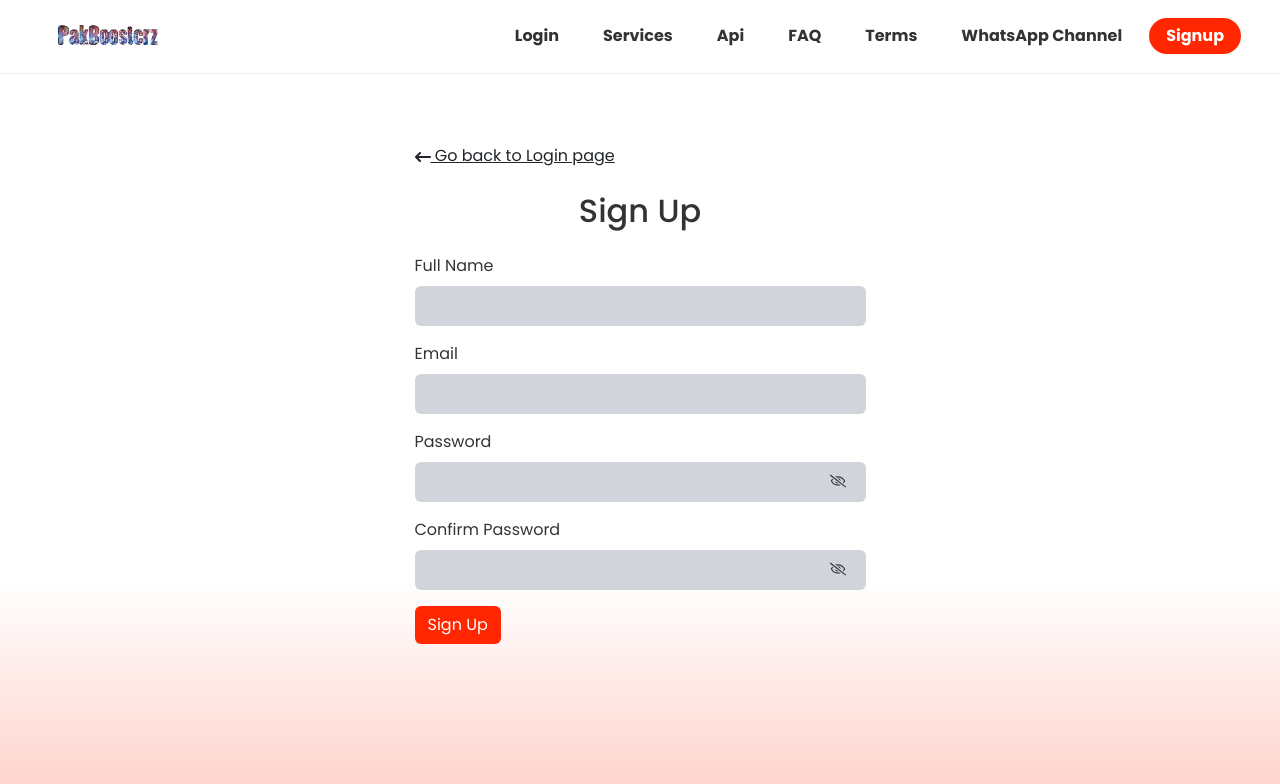
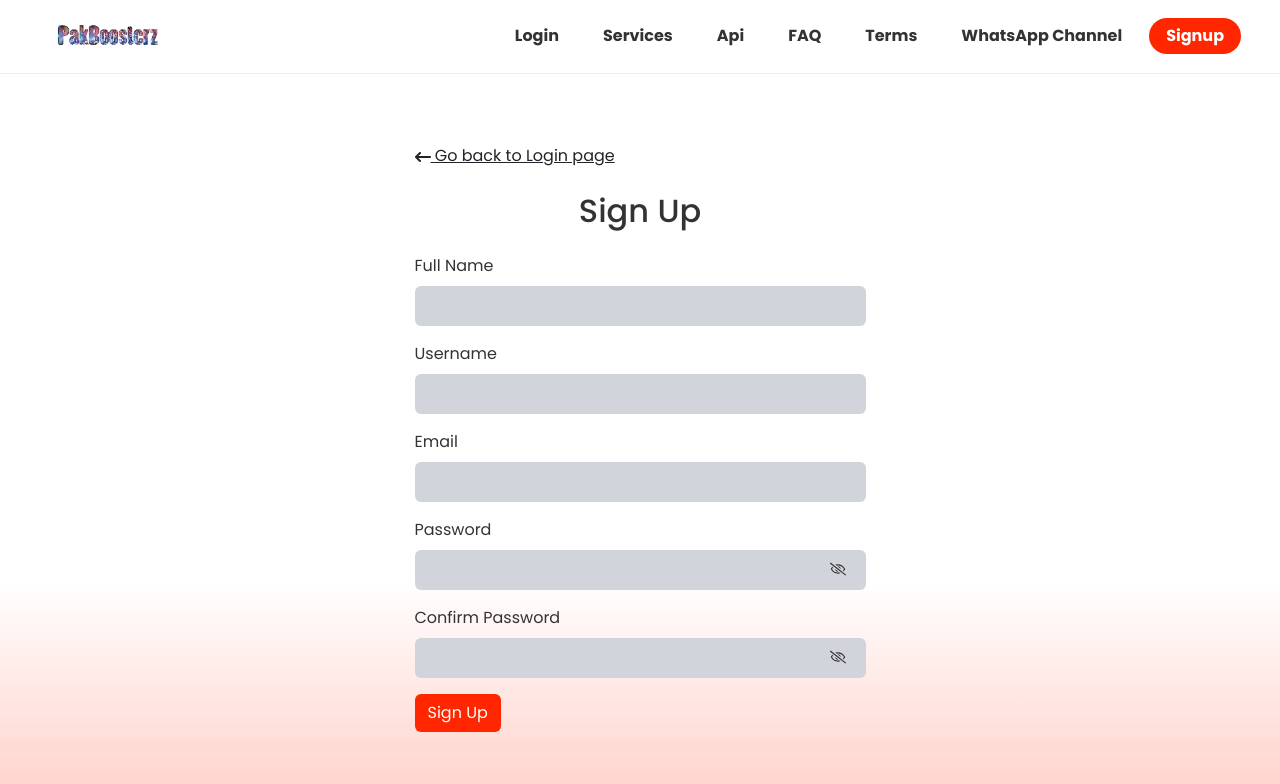
Before and after one commit to Mohsiniqbalbhatti/smm, a React (Vite) app in the folder frontend/: page /signup in a window 1280 px wide. Shown: the top 784 px of the page. Built offline with nearby package versions, Linux system fonts and the light colour scheme; no server answers.

Commit message:
updated Build

```diff
--- a/frontend/src/Guest/Signup.jsx
+++ b/frontend/src/Guest/Signup.jsx
@@ -109,6 +109,21 @@ function Signup() {
                 <span className="text-danger">{errors.fullname.message}</span>
               )}
             </div>
+            {/* USer Name */}
+            <div className="mb-3">
+              <label htmlFor="username" className="form-label">
+                Username
+              </label>
+              <input
+                type="text"
+                className="form-control p-2"
+                id="username"
+                {...register("username", { required: "Username is required" })}
+              />
+              {errors.username && (
+                <span className="text-danger">{errors.username.message}</span>
+              )}
+            </div>
 
             {/* Email */}
             <div className="mb-3">
--- a/frontend/src/Pages/AddFunds.jsx
+++ b/frontend/src/Pages/AddFunds.jsx
@@ -138,7 +138,7 @@ function AddFunds() {
   return (
     <div className="row">
       <Helmet>
-        <title>Add Funds | {siteSettings?.domainName}</title>
+        <title>{`ADD Funds | ${siteSettings?.domainName || ""}`}</title>{" "}
         <meta
           name="description"
           content={`Easily add funds to your ${siteSettings?.domainName} account. Secure and reliable payment options to ensure seamless transactions.`}
--- a/frontend/src/Pages/Api.jsx
+++ b/frontend/src/Pages/Api.jsx
@@ -10,7 +10,9 @@ function Api() {
     <div>
       <div className="container-fluid mt-2">
         <Helmet>
-          <title>API Documentation | {siteSettings?.domainName}</title>
+          <title>{`API Documentation | ${
+            siteSettings?.domainName || ""
+          }`}</title>{" "}
           <meta
             name="description"
             content={`Learn how to use the ${siteSettings?.domainName} API to access and automate services. Comprehensive API documentation to guide developers.`}
--- a/frontend/src/Pages/FAQ.jsx
+++ b/frontend/src/Pages/FAQ.jsx
@@ -34,7 +34,7 @@ function FAQ() {
   return (
     <div className="px-2 px-lg-4">
       <Helmet>
-        <title>FAQ | {siteSettings?.domainName}</title>
+        <title>{`FAQ | ${siteSettings?.domainName || ""}`}</title>{" "}
         <meta
           name="description"
           content={`Get answers to the most frequently asked questions on ${siteSettings?.domainName}. Find help and information about our services, policies, and more.`}
--- a/frontend/src/Pages/NewOrder.jsx
+++ b/frontend/src/Pages/NewOrder.jsx
@@ -296,7 +296,7 @@ function NewOrder() {
   return (
     <div className="px-4 px-lg-2">
       <Helmet>
-        <title>New Orders | {siteSettings?.domainName}</title>
+        <title>{`New Orders | ${siteSettings?.domainName || ""}`}</title>{" "}
         <meta
           name="description"
           content={`Place new orders for services on ${siteSettings?.domainName}. Explore available services and start a new order for your social media needs.`}
--- a/frontend/src/Pages/OrderHistory.jsx
+++ b/frontend/src/Pages/OrderHistory.jsx
@@ -138,7 +138,7 @@ function OrderHistory() {
   return (
     <div>
       <Helmet>
-        <title>Order History | {siteSettings?.domainName}</title>
+        <title>{`Orders History | ${siteSettings?.domainName || ""}`}</title>{" "}
         <meta
           name="description"
           content={`View your past orders and transactions on ${siteSettings?.domainName}. Easily track your order history and status for a seamless experience.`}
--- a/frontend/src/Pages/TermsCondition.jsx
+++ b/frontend/src/Pages/TermsCondition.jsx
@@ -34,7 +34,9 @@ function TermsCondition() {
   return (
     <div className="px-2 px-lg-4">
       <Helmet>
-        <title>Terms and Conditions | {siteSettings?.domainName}</title>
+        <title>{`Terms and Conditions | ${
+          siteSettings?.domainName || ""
+        }`}</title>{" "}
         <meta
           name="description"
           content={`Read the Terms and Conditions of using ${siteSettings?.domainName}. Understand the rules, responsibilities, and guidelines for using our platform.`}
--- a/frontend/src/Pages/Tickets.jsx
+++ b/frontend/src/Pages/Tickets.jsx
@@ -117,7 +117,7 @@ function Tickets() {
   return (
     <div className="row">
       <Helmet>
-        <title>Support Tickets | {siteSettings?.domainName}</title>
+        <title>{`Support Tickets | ${siteSettings?.domainName || ""}`}</title>{" "}
         <meta
           name="description"
           content={`Need help? Create support tickets on ${siteSettings?.domainName} to address your issues or queries. Our support team is here to assist you.`}
--- a/frontend/src/Pages/Updates.jsx
+++ b/frontend/src/Pages/Updates.jsx
@@ -69,7 +69,7 @@ function Updates() {
     <div>
       {/* SEO Metadata */}
       <Helmet>
-        <title>Updates | {siteSettings?.domainName}</title>
+        <title>{`New Updates | ${siteSettings?.domainName || ""}`}</title>{" "}
         <meta
           name="description"
           content={`Stay informed with the latest updates from ${siteSettings?.domainName}. Get real-time information about rate changes, service updates, and status changes.`}
--- a/frontend/src/Pages/UserServices.jsx
+++ b/frontend/src/Pages/UserServices.jsx
@@ -78,10 +78,9 @@ function Services() {
   return (
     <div>
       <Helmet>
-        <title>
-          Our Services - {selectedCategory || "All Categories"} |{" "}
-          {siteSettings?.domainName}
-        </title>
+        <title>{`Our Services - ${selectedCategory || "All Categories"} | ${
+          siteSettings?.domainName || ""
+        }`}</title>
         <meta
           name="description"
           content={`Explore a wide range of services offered by ${
```
Also changed, not shown: 7 other files (tests, documents, lock files or other folders).
